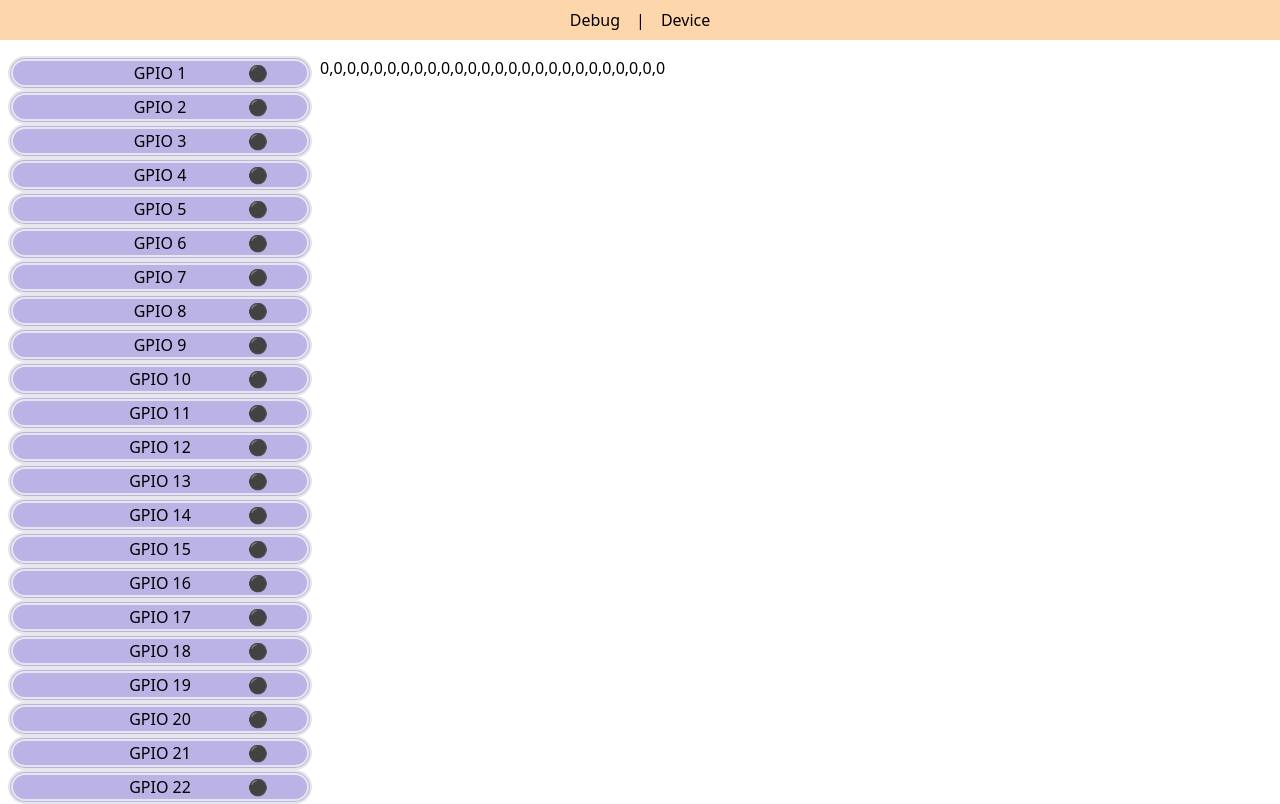
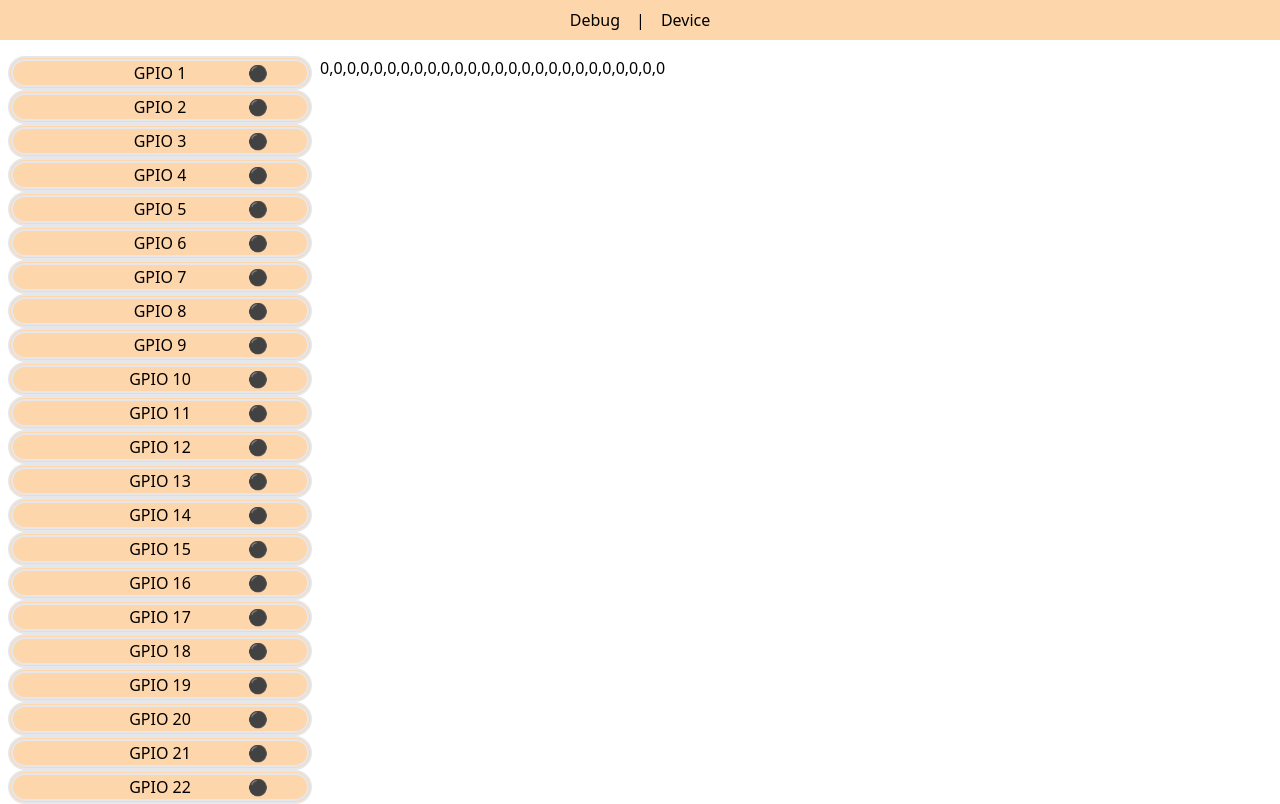
Before and after one commit to sk0g/peripheral-emulator-web-app, a Svelte app: page / in a window 1280 px wide. Shown: the top 804 px of the page. Built offline with nearby package versions, Linux system fonts and the light colour scheme.

Commit message:
Tidy errors, debug GPIO pins

```diff
--- a/src/App.svelte
+++ b/src/App.svelte
@@ -41,6 +41,6 @@
     border-radius: 9999px;
     border-width: 5px;
     text-align: center;
-    background-color: hsl(250, 50%, 80%);
+    background-color: rgba(253, 187, 116, 0.6);
   }
 </style>
--- a/src/lib/Header.svelte
+++ b/src/lib/Header.svelte
@@ -12,7 +12,7 @@
 
 <div
     style:background-color={modeIsDebug
-        ? "rgba(253, 187, 116, 0.6"
+        ? "rgba(253, 187, 116, 0.6)"
         : "rgba(94, 234, 212, 0.6)"}
     class="flex place-content-center sticky top-0 -mx-7 z-50"
 >
```
Also changed, not shown: package.json (+5 -5 lines), 1 other file (tests, documents, lock files or other folders).
